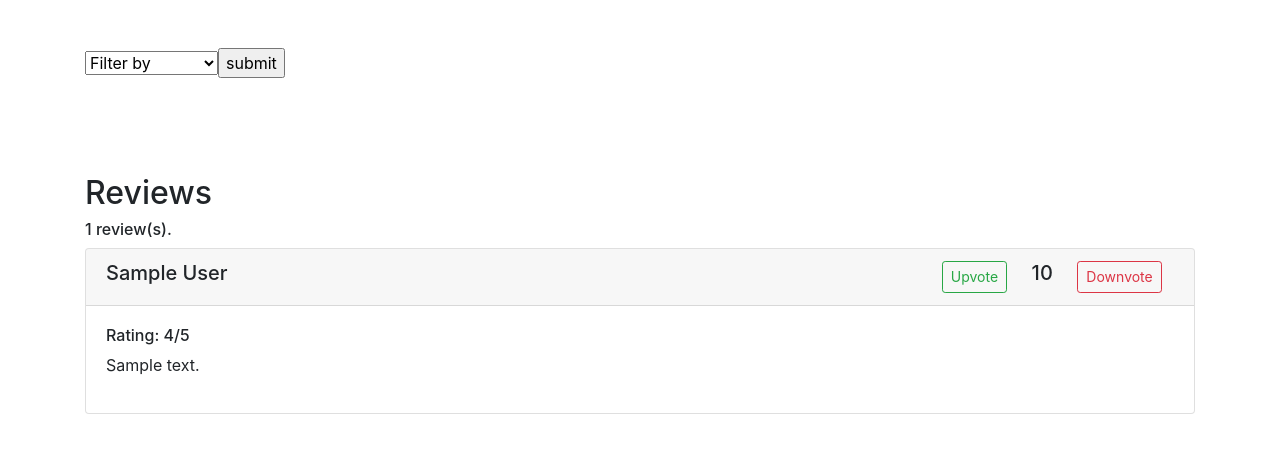
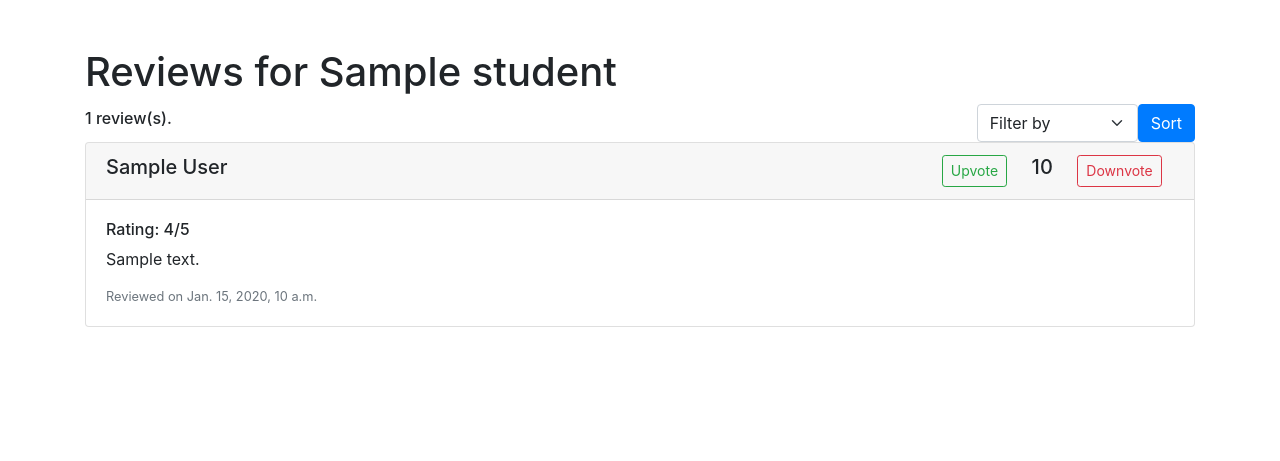
Before and after one commit to WE-ARE-JAM/student-reviews, a Django app: template base/templates/student-reviews.html in a window 1280 px wide. Shown: the part 57-518 px from the top of the page. Run offline with Django 4.2, Linux system fonts and the light colour scheme; the template is opened without the code that fills it: most values are stand-ins (such as "Sample title", 1, 10 or a date in 2020); some libraries are stand-ins or nearby versions.

Commit message:
Adjust layout

```diff
--- a/base/templates/student-reviews.html
+++ b/base/templates/student-reviews.html
@@ -1,4 +1,3 @@
-
 {% extends "header.html" %}
 
 {% load mathfilters %}
@@ -12,29 +11,23 @@
 {% block content %}
 
 <div class="container py-5">
-    <div class="d-flex justify-content-between">
-
-    <form class="form-inline my-2 my-lg-0" action="{% url 'base:student-reviews' student.name %}" method="GET">
-        <select name="order" id="order">
+    <h1>Reviews for {{ student.name }}</h2>
+    {% if reviews %}
+        <div class="d-flex justify-content-between align-items-center">
+            <h6>{{ reviews|length }} review(s).</h6>
+            <form id="review-sort" class="form-inline my-2 my-lg-0" action="{% url 'base:student-reviews' student.name %}" method="GET">
+                <div class="d-flex">
+                    <select name="order" id="order" class="form-select">
                         <option value="">Filter by</option>
                         <option value="MostRecent">Most Recent</option>
                         <option value="HighestRating">Highest Rating</option>
                         <option value="LowestRating">Lowest Rating</option>
                         <option value="MostHelpful">Most Helpful</option>
                     </select>
-        <input type="submit" value="submit">
+                    <input type="submit" value="Sort" class="btn btn-primary">
+                </div>
             </form>
-
         </div>
-</div>
-
-<div class="container py-5">
-
-
-    <h2>Reviews</h2>
-
-        {% if reviews %}
-        <h6>{{ reviews|length }} review(s).</h6>
         {% for review, voted in reviews %}
             <form class="upvote id-{{ review.id }}" method="POST" action="{% url 'base:vote-review' review_id=review.id vote_value='UP' %}">
                 {% csrf_token %}
@@ -65,7 +58,7 @@
                     <h6>Rating: {{ review.rating }}/5</h6>
                     <p class="card-text">{{ review.text }}</p>
                     <div class="d-flex justify-content-between">
-                        <!-- add back timestamp line here-->
+                        <small class="text-muted">Reviewed on {{ review.timestamp }}</small>
                         {% if user == review.staff.user %}
                             <div>
                                 <a href="{% url 'base:edit-review' review.id %}" class="btn btn-primary">Edit</a>
@@ -80,7 +73,5 @@
     {% else %}
         <p>No reviews found.</p>
     {% endif %}
-
 </div>
-
 {% endblock %}
```
Lines whose indentation alone changed are shown as unchanged.
